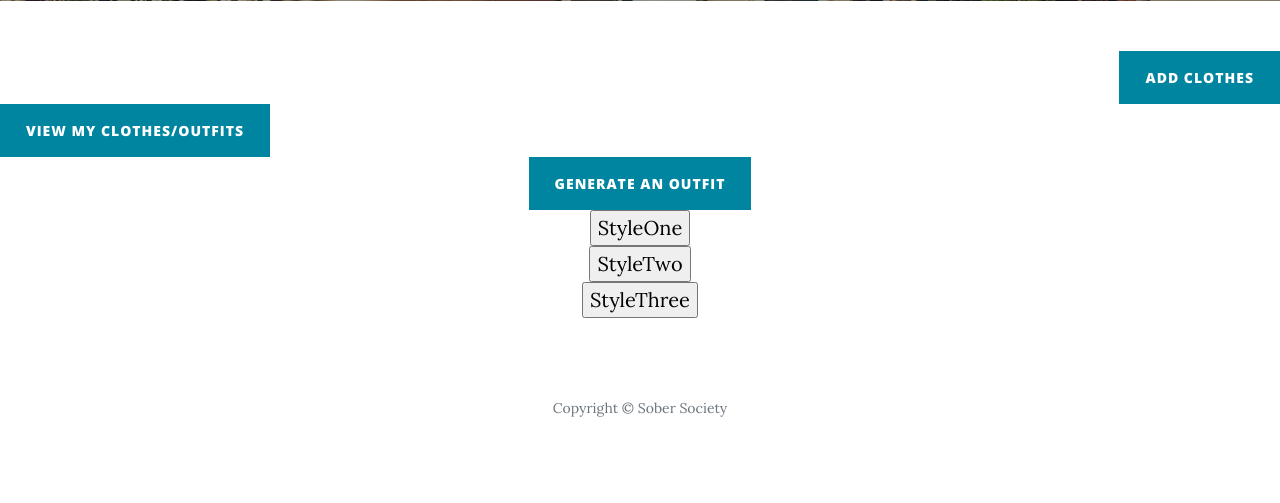
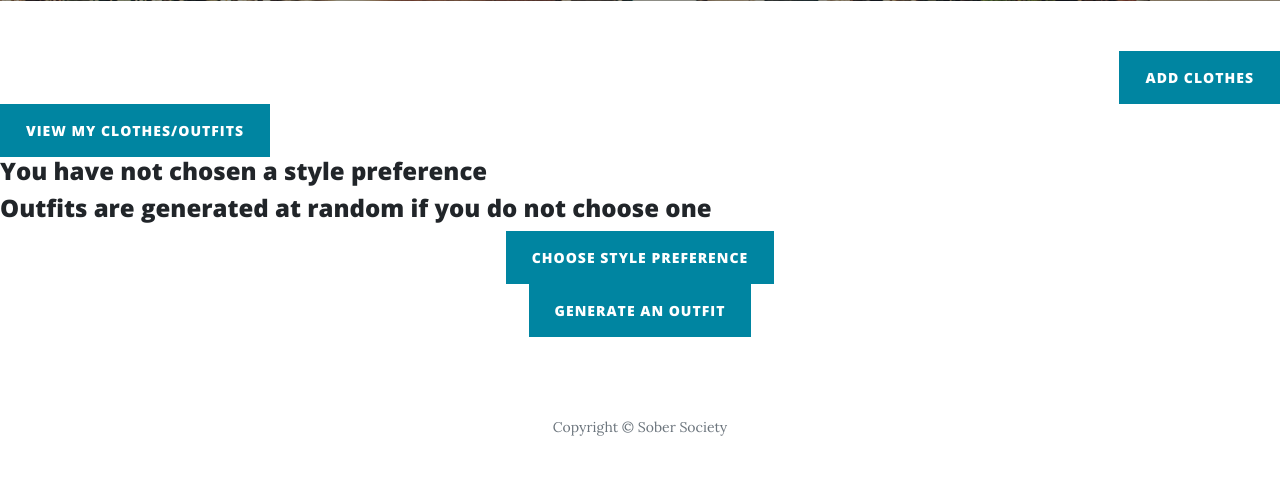
Before and after one commit to MoizAhmedd/OutfitGenerator, a Django app: template templates/dashboard.html in a window 1280 px wide. Shown: the part 503-1006 px from the top of the page. Before the commit the page ends 920 px from the top, so only its background shows below. Run offline with Django 3.2, Linux system fonts and the light colour scheme; the template is opened without the code that fills it: most values are stand-ins (such as "Sample title", 1, 10 or a date in 2020); grey boxes marked "Sample" are stand-in pictures; parts of the project's set-up code (start-up, migrations or seed data) failed here and were passed over; some libraries are stand-ins or nearby versions.

Commit message:
update style preference

```diff
--- a/templates/dashboard.html
+++ b/templates/dashboard.html
@@ -52,19 +52,22 @@
         <a class="btn btn-primary float-left " href="{% url 'myclothes' %}">View my Clothes/Outfits</a>
     </div>
 
+    {% if not styleChosen %}
+      <h4> You have not chosen a style preference</h4>
+      <h4> Outfits are generated at random if you do not choose one </h4>
+      <div class="clearfix">
+          <center><a class="btn btn-primary" id = "choiceBtn" href="#">Choose Style Preference</a></center>
+      </div>
+    {% else %}
+    <div class="clearfix">
+        <center><a class="btn btn-primary" id = "choiceBtn" href="#">Change Style Preference</a></center>
+    </div>
+    {% endif %}
+
+
     <div class="clearfix">
         <center><a class="btn btn-primary" id = "myBtn" href="#">Generate an Outfit</a></center>
     </div>
-
-    <div class="clearfix">
-      <form action = "" method = "POST">
-        {% csrf_token %}
-        <center><input type = "submit" name = "Alex Costa Outfits" value = "StyleOne"></center>
-        <center><input type = "submit" name = "Alpha M Outfits" value = "StyleTwo"></center>
-        <center><input type = "submit" name = "TMF Outfits" value = "StyleThree"></center>
-      </form>
-    </div>
-
 
     <div id = "myModal" class = "modal">
       <div class = "modal-content">
@@ -80,6 +83,7 @@
         {% for cloth in myclothes %}
 <!--Name--><h3 id="name">{{cloth.name}}</h3><!--EndName-->
 <!--Image--><img src = "{{MEDIA_URL}}{{cloth.image}}"><!--EndImage-->
+      {% endfor %}
       <div class="clearfix">
         <center><a class="btn btn-primary" id = "newBtn" href="#">Generate another</a></center>
       </div>
@@ -90,13 +94,34 @@
               <center><input class = "btn btn-primary" type="submit" name="Dislike" value="Dislike" /></center>
           </form>
       </div>
-      {% endfor %}
         {% endif %}
 
 
       </div>
     </div>
 
+    <div id = "myModal1" class = "modal">
+      <div class = "modal-content">
+        <span class = "close">&times;</span>
+        <div class="clearfix">
+          <form action = "" method = "POST">
+            {% csrf_token %}
+            <img src = "{% static 'img/alexcosta.jpg' %}" height = "300" width = "300">
+            <input class  = "btn btn-primary" type = "submit" id = "Style1" name = "Alex Costa Outfits" value = "StyleOne">
+            <img src = "{% static 'img/alpham.jpg' %}" height = "300" width = "300">
+            <input class  = "btn btn-primary" type = "submit" id = "Style2" name = "Alpha M Outfits" value = "StyleTwo">
+            <img src = "{% static 'img/TMF.jpg' %}" height = "300" width = "300" >
+            <input class  = "btn btn-primary" type = "submit" id = "Style3" name = "TMF Outfits" value = "StyleThree">
+          </form>
+        </div>
+      </div>
+    </div>
+
+    <div id = "loadingModal" class = "modal">
+      <div class = "modal-content">
+        <center><p>Please wait while we come up with outfits! May take 5 seconds to refresh page</p></center>
+      </div>
+    </div>
 
 
 
@@ -122,18 +147,34 @@
     <script>
       // Get the modal
         var modal = document.getElementById("myModal");
+        var choiceModal = document.getElementById("myModal1")
+        var loadingModal = document.getElementById("loadingModal")
 
         // Get the button that opens the modal
+        var styleOne = document.getElementById("Style1")
+        var styleTwo = document.getElementById("Style2")
+        var styleThree = document.getElementById("Style3")
         var btn = document.getElementById("myBtn");
         var newBtn = document.getElementById("newBtn");
+        var choiceBtn = document.getElementById("choiceBtn")
 
         // Get the <span> element that closes the modal
         var span = document.getElementsByClassName("close")[0];
 
         // When the user clicks the button, open the modal
         var clicked = false
+        styleOne.onclick = function(){
+          choiceModal.style.display = "none";
+          loadingModal.style.display = "block";
+        }
         btn.onclick = function() {
+          alert("hey you clicked me")
           modal.style.display = "block";
+        }
+
+        choiceBtn.onclick = function(){
+          alert("hey you clicked me")
+          choiceModal.style.display = "block";
         }
 
         newBtn.onclick = function(){
@@ -180,6 +221,7 @@
         // When the user clicks on <span> (x), close the modal
         span.onclick = function() {
           modal.style.display = "none";
+          choiceModal.style.display = "none";
         }
 
         // When the user clicks anywhere outside of the modal, close it
@@ -187,6 +229,9 @@
           if (event.target == modal) {
             modal.style.display = "none";
           }
+          if (event.target == choiceModal){
+            choiceModal.style.display = "none";
+          }
         }
     </script>
   </body>
```
Lines whose indentation alone changed are shown as unchanged.
